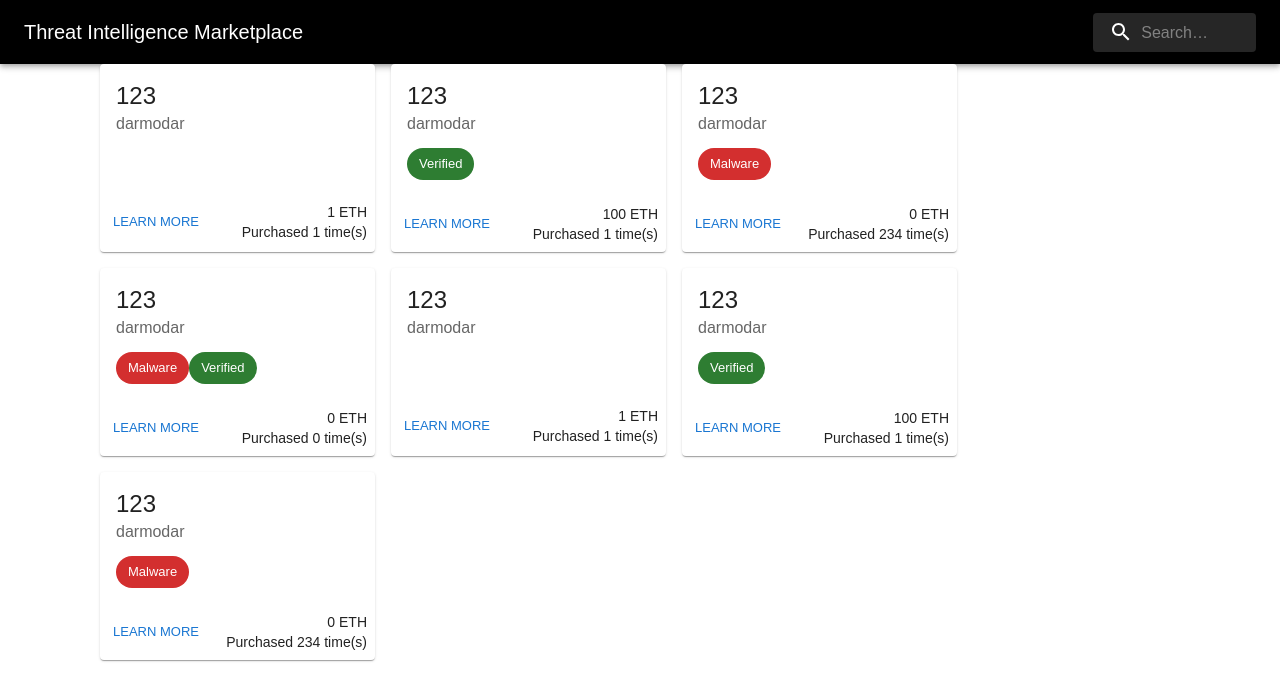
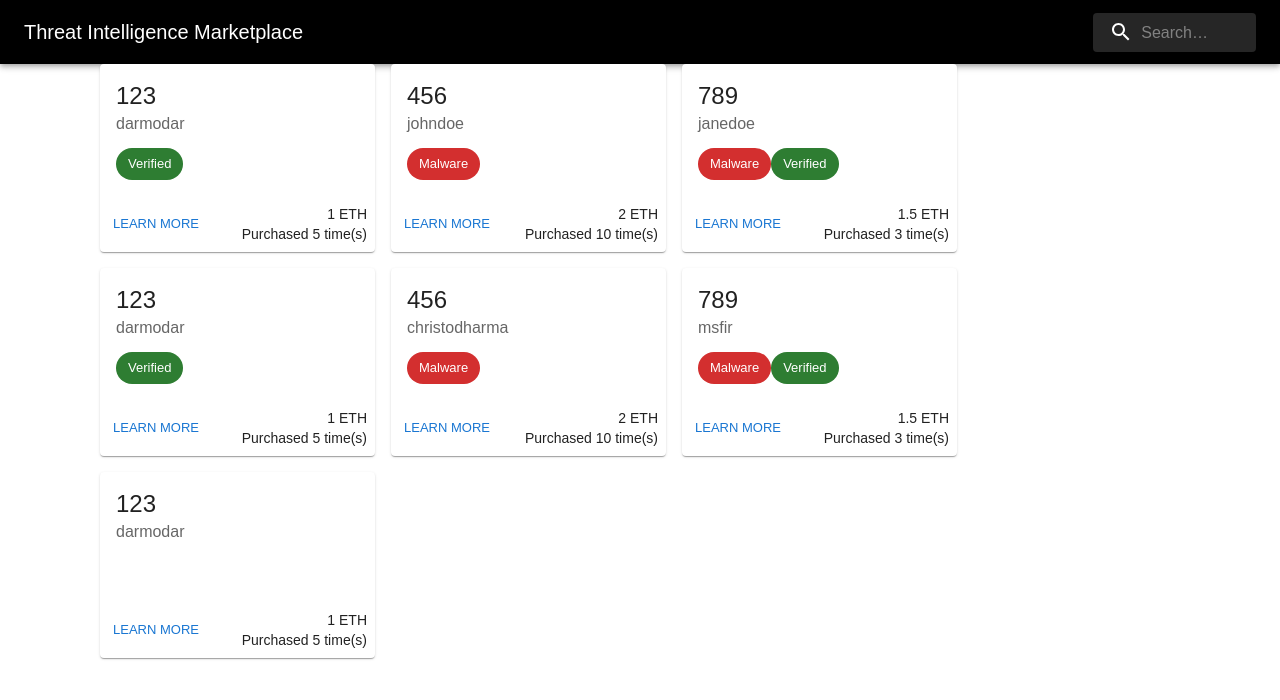
Before and after one commit to christodharma/IF4035_ThreatIntelBlockchain, a Next.js app in the folder frontend/threat-market/: page /app in a window 1280 px wide. Shown: the top 700 px of the page. Built offline with nearby package versions, Linux system fonts and the light colour scheme; what @mui/material-nextjs would draw is missing.

Commit message:
feat: modal

```diff
--- a/frontend/threat-market/src/app/app/page.tsx
+++ b/frontend/threat-market/src/app/app/page.tsx
@@ -1,16 +1,106 @@
+'use client'
+import { Threat } from "@/types/Threat";
 import { Grid2 } from "@mui/material";
-import ThreatCard from "../../components/Card";
+import { useState } from "react";
+import ThreatCard from "@/components/Card";
+import LearnMoreModal from "@/components/Modal";
 
 export default function App() {
+    const noThreatData: Threat = {
+        owner: "",
+        hash: "",
+        fileCid: "",
+        price: 0,
+        purchaseCount: 0,
+        isVerified: false,
+        isMalware: false
+    }
+    const [isModalOpen, setModalOpen] = useState(false);
+    const [modalContent, setModalContent] = useState(noThreatData);
+
+    const handleOpenModal = (content: Threat) => {
+        setModalContent(content);
+        setModalOpen(true);
+    };
+
+    const handleCloseModal = () => setModalOpen(false);
+    const threats = [
+        {
+            owner: "darmodar",
+            hash: "hash1",
+            fileCid: "123",
+            price: 1,
+            purchaseCount: 5,
+            isVerified: true,
+            isMalware: false,
+        },
+        {
+            owner: "johndoe",
+            hash: "hash2",
+            fileCid: "456",
+            price: 2,
+            purchaseCount: 10,
+            isVerified: false,
+            isMalware: true,
+        },
+        {
+            owner: "janedoe",
+            hash: "hash3",
+            fileCid: "789",
+            price: 1.5,
+            purchaseCount: 3,
+            isVerified: true,
+            isMalware: true,
+        },
+        {
+            owner: "darmodar",
+            hash: "hash1",
+            fileCid: "123",
+            price: 1,
+            purchaseCount: 5,
+            isVerified: true,
+            isMalware: false,
+        },
+        {
+            owner: "christodharma",
+            hash: "hash2",
+            fileCid: "456",
+            price: 2,
+            purchaseCount: 10,
+            isVerified: false,
+            isMalware: true,
+        },
+        {
+            owner: "msfir",
+            hash: "hash3",
+            fileCid: "789",
+            price: 1.5,
+            purchaseCount: 3,
+            isVerified: true,
+            isMalware: true,
+        },
+        {
+            owner: "darmodar",
+            hash: "hash1",
+            fileCid: "123",
+            price: 1,
+            purchaseCount: 5,
+            isVerified: false,
+            isMalware: false,
+        }
+    ];
     return (
-        <Grid2 container spacing={2}>
-            <ThreatCard owner={"darmodar"} hash={""} fileCid={"123"} price={1} purchaseCount={1} isVerified={false} isMalware={false} />
-            <ThreatCard owner={"darmodar"} hash={""} fileCid={"123"} price={100} purchaseCount={1} isVerified={true} isMalware={false} />
-            <ThreatCard owner={"darmodar"} hash={""} fileCid={"123"} price={0} purchaseCount={234} isVerified={false} isMalware={true} />
-            <ThreatCard owner={"darmodar"} hash={""} fileCid={"123"} price={0} purchaseCount={0} isVerified={true} isMalware={true} />
-            <ThreatCard owner={"darmodar"} hash={""} fileCid={"123"} price={1} purchaseCount={1} isVerified={false} isMalware={false} />
-            <ThreatCard owner={"darmodar"} hash={""} fileCid={"123"} price={100} purchaseCount={1} isVerified={true} isMalware={false} />
-            <ThreatCard owner={"darmodar"} hash={""} fileCid={"123"} price={0} purchaseCount={234} isVerified={false} isMalware={true} />
-        </Grid2>
+        <>
+            <Grid2 container spacing={2}>
+                {threats.map((threat, index) => (
+                    <ThreatCard
+                        key={index}
+                        threat={threat}
+                        onLearnMore={() => handleOpenModal(threat)}
+                    />
+                ))}
+            </Grid2>
+            <LearnMoreModal open={isModalOpen} content={modalContent} handleClose={handleCloseModal} />
+        </>
     )
 }
--- a/frontend/threat-market/src/components/Card.tsx
+++ b/frontend/threat-market/src/components/Card.tsx
@@ -1,10 +1,17 @@
+'use client'
 import { Threat } from "@/types/Threat";
 import { Button, Card, CardActions, CardContent, Chip, Typography } from "@mui/material";
 
-export default function ThreatCard(threat: Threat) {
+interface ThreatCardProps {
+    threat: Threat;
+    onLearnMore: () => void;
+}
+
+export default function ThreatCard({ threat, onLearnMore }: ThreatCardProps) {
     return (
+        <>
             <Card sx={{ minWidth: 275 }}>
-            <CardContent sx={{minHeight: 130}}>
+                <CardContent sx={{ minHeight: 130 }}>
                     <Typography variant="h5" component="div">
                         {threat.fileCid}
                     </Typography>
@@ -15,7 +22,7 @@ export default function ThreatCard(threat: Threat) {
                     </div>
                 </CardContent>
                 <CardActions sx={{ justifyContent: "space-between" }}>
-                <Button size="small">Learn More</Button>
+                    <Button size="small" onClick={onLearnMore}>Learn More</Button>
                     <div style={{ textAlign: "right" }}>
                         <Typography variant="body2">
                             {threat.price} ETH
@@ -26,5 +33,6 @@ export default function ThreatCard(threat: Threat) {
                     </div>
                 </CardActions>
             </Card>
+        </>
     );
 }
--- /dev/null
+++ b/frontend/threat-market/src/components/Modal.tsx
@@ -0,0 +1,55 @@
+'use client'
+import { Threat } from '@/types/Threat';
+import { Button, Chip, Typography } from '@mui/material';
+import Box from '@mui/material/Box';
+import Modal from '@mui/material/Modal';
+
+const style = {
+    position: 'absolute',
+    top: '50%',
+    left: '50%',
+    transform: 'translate(-50%, -50%)',
+    width: 400,
+    bgcolor: 'darkgrey',
+    border: '2px solid #000',
+    boxShadow: 24,
+    p: 4,
+};
+
+interface LearnMoreModalProps {
+    open: boolean;
+    handleClose: () => void;
+    content: Threat;
+}
+
+export default function LearnMoreModal({ open, handleClose, content }: LearnMoreModalProps) {
+
+    return (
+        <Modal
+            open={open}
+            onClose={handleClose}
+            aria-labelledby="modal-modal-title"
+            aria-describedby="modal-modal-description"
+        >
+            <Box sx={style}>
+                <Typography variant="h5" component="div">
+                    {content.fileCid}
+                </Typography>
+                <Typography sx={{ color: 'text.secondary', mb: 1.5 }}>{content.owner}</Typography>
+                <div style={{ flexDirection: "row" }}>
+                    {content.isMalware && <Chip label="Malware" color="error" />}
+                    {content.isVerified && <Chip label="Verified" color="success" />}
+                </div>
+                <div style={{ textAlign: "right" }}>
+                    <Typography variant="body2">
+                        {content.price} ETH
+                    </Typography>
+                    <Typography variant="body2">
+                        Purchased {content.purchaseCount} time(s)
+                    </Typography>
+                </div>
+                <Button size="small" color="primary">Buy</Button>
+            </Box>
+        </Modal>
+    );
+}
```
Lines whose indentation alone changed are shown as unchanged.
